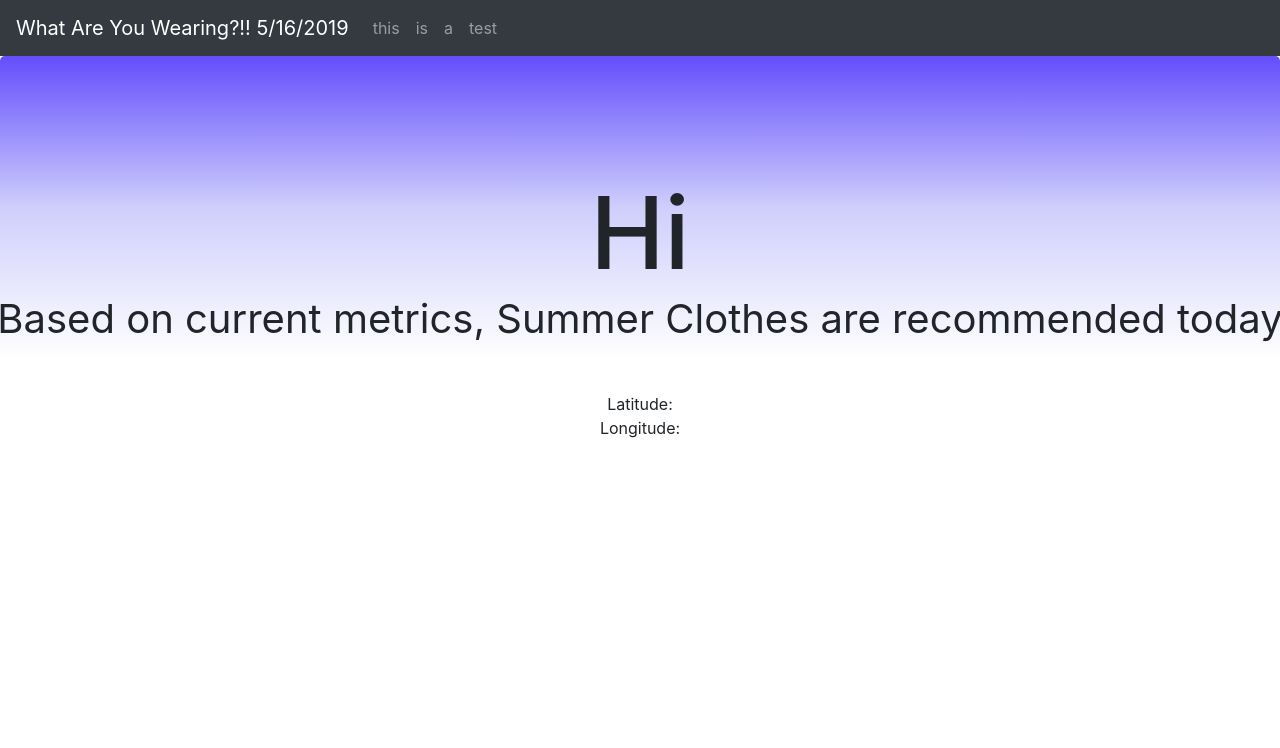
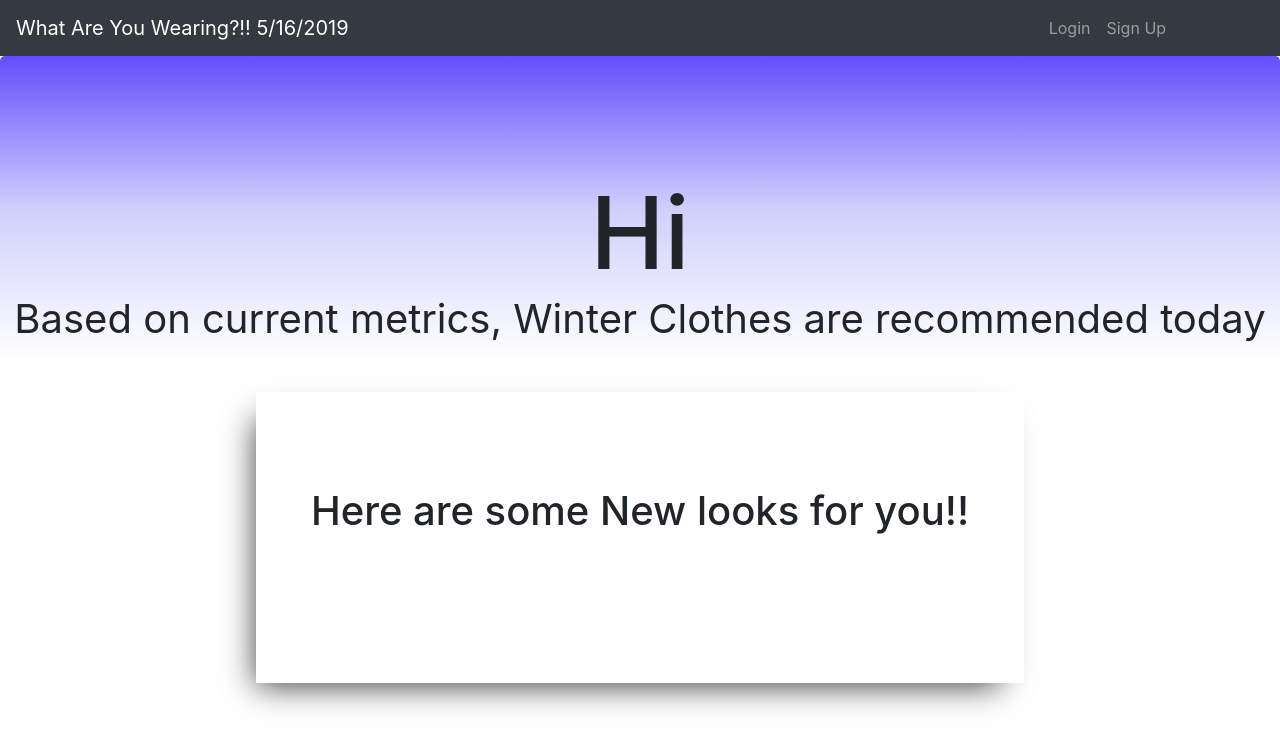
Before and after one commit to Flukeywheat/Weather-App, a React (Create React App) app: page / in a window 1280 px wide. Shown: the top 748 px of the page. Built offline with nearby package versions, Linux system fonts and the light colour scheme; no server answers.

Commit message:
Add start of form to product line

```diff
--- a/src/App.css
+++ b/src/App.css
@@ -2,11 +2,7 @@
   text-align: center;
 }
 
-.App-logo {
-  animation: App-logo-spin infinite 20s linear;
-  height: 40vmin;
-  pointer-events: none;
-}
+.
 
 .App-header {
   background-color: #282c34;
@@ -23,14 +19,6 @@
   color: #61dafb;
 }
 
-@keyframes App-logo-spin {
-  from {
-    transform: rotate(0deg);
-  }
-  to {
-    transform: rotate(360deg);
-  }
-}
 
 
 button{
--- a/src/App.js
+++ b/src/App.js
@@ -6,9 +6,7 @@
 
 import IntroDiv from "./components/IntroSec/IntroSec";
 import NavBar from "./components/NavBar/NavBar";
-
-
-import Weather from "./components/Weather/Weather";
+import FrontForm from  "./components/FrontForm/FrontForm";
 
 
 
@@ -19,8 +17,9 @@
 
 
 
-const tstTitles = ["this", "is", "a", "test"];
-const tstLinks = ["/djkdjkjfikdkjfk", "jkdkjfiijek", "jdivjijd", "jdiifjeifiji"];
+
+const tstTitles = ["Login", "Sign Up"];
+const tstLinks = ["/djkdjkjfikdkjfk", "jkdkjfiijek"];
 
 const tmpObject = linksToArr(tstTitles, tstLinks);
 
@@ -75,7 +74,7 @@
       <div className="App">
         <NavBar links = {tmpObject} />
         <IntroDiv click = {this.btnClick} name = {this.state.name.fName}/>
-        <Weather />
+        <FrontForm />
       </div>
     );
   }
--- /dev/null
+++ b/src/components/FrontForm/FrontForm.css
@@ -0,0 +1,21 @@
+.boxShade{
+  margin: 10px 20% 30px;
+  padding: 5px;
+  padding-bottom: 100px;
+  display: block;
+  box-shadow: -12px 15px 30px -12px rgba(0,0,0,0.75);
+  transform: scale(0);
+  animation: scaledUp 2.5s  2.5s forwards}
+
+
+.Notice{
+
+}
+
+
+
+@keyframes scaledUp{
+    from{ transform: scale(0)}
+    to{ transform: scale(1);}
+
+}
--- /dev/null
+++ b/src/components/FrontForm/FrontForm.js
@@ -0,0 +1,17 @@
+import React from "react";
+import "./FrontForm.css";
+
+
+
+const FrontForm = () =>{
+    return (
+        <div className = "boxShade ">
+          <h1 >Here are some <span className = "Notice">New looks</span> for you!!</h1>
+          <p></p>
+        </div>
+    )
+}
+
+
+
+export default FrontForm;
--- a/src/components/IntroSec/IntroSec.css
+++ b/src/components/IntroSec/IntroSec.css
@@ -61,12 +61,13 @@
     animation: scaleUp 2.5s forwards;
 }
 .pFadeIn{
+    transform: scale(0);
     animation: scaleUp 2.5s  2.5s forwards;
 }
 
 
 @keyframes scaleUp{
-    from{ transform: scale(1)}
+    from{ transform: scale(0)}
     to{ transform: scale(2.5);}
 
 }
--- a/src/components/IntroSec/IntroSec.js
+++ b/src/components/IntroSec/IntroSec.js
@@ -8,7 +8,7 @@
     return (
         <div className = "jumbotron coldSkyGrad">
             <h1  className = "h1FadeIn ">Hi</h1>
-            <p className = "pFadeIn ">Based on current metrics, Summer Clothes are recommended today</p>
+            <p className = "pFadeIn ">Based on current metrics, Winter Clothes are recommended today</p>
         </div>
     );
 }
--- a/src/components/NavBar/NavBar.css
+++ b/src/components/NavBar/NavBar.css
@@ -3,3 +3,9 @@
 a, li{
     color: aliceblue;
 }
+
+
+ul{
+    margin-left: auto;
+    margin-right: 10%;
+}
--- a/src/components/NavBar/NavBar.js
+++ b/src/components/NavBar/NavBar.js
@@ -44,7 +44,7 @@
 
             <a href="/" className = "navbar-brand">What Are You Wearing?!! {newday}</a>
             <div className = "collapse navbar-collapse" >
-                <ul className = " navbar-nav mr-auto" >
+                <ul className = " navbar-nav " >
                 {listItems}
 
                 </ul>
--- a/src/components/Weather/Weather.js
+++ b/src/components/Weather/Weather.js
@@ -16,29 +16,23 @@
 
 
 
-
-    async componentDidMount()
-    {
-        await Promise.all([this.getLocation(), this.weatherAPI()])
+    componentWillMount(){
+        this.getLocation()
+    }
 
 
+    componentDidMount(){
+        console.log(this.state.lat);
+        fetch("https://api.weather.gov").then((res) =>{
 
-
-
-
-
-
-
+        });
     }
 
 
 
     render(){
         return(
-            <div>
-                <p>Latitude: {this.state.lat}</p>
-                <p>Longitude: {this.state.long}</p>
-            </div>
+            <div></div>
         )
     }
 
@@ -62,20 +56,12 @@
 
             })
         }
-
+        return true;
 
     }
 
 
-    weatherAPI = () =>{
-        console.log(this.state.lat);
-        fetch("https://api.weather.gov").then( (res) =>{
 
-                console.log(this.state.lat);
-
-
-            })
-    }
 
 }
 
```
